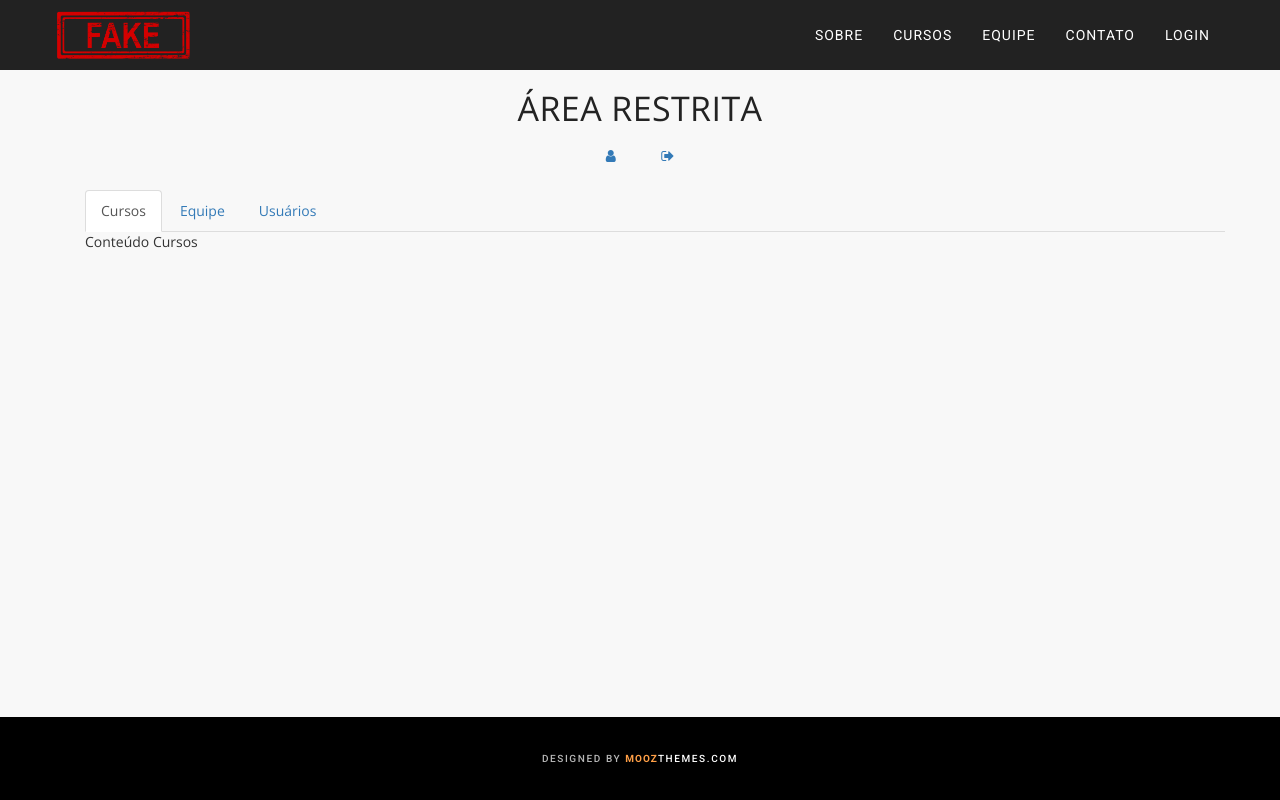
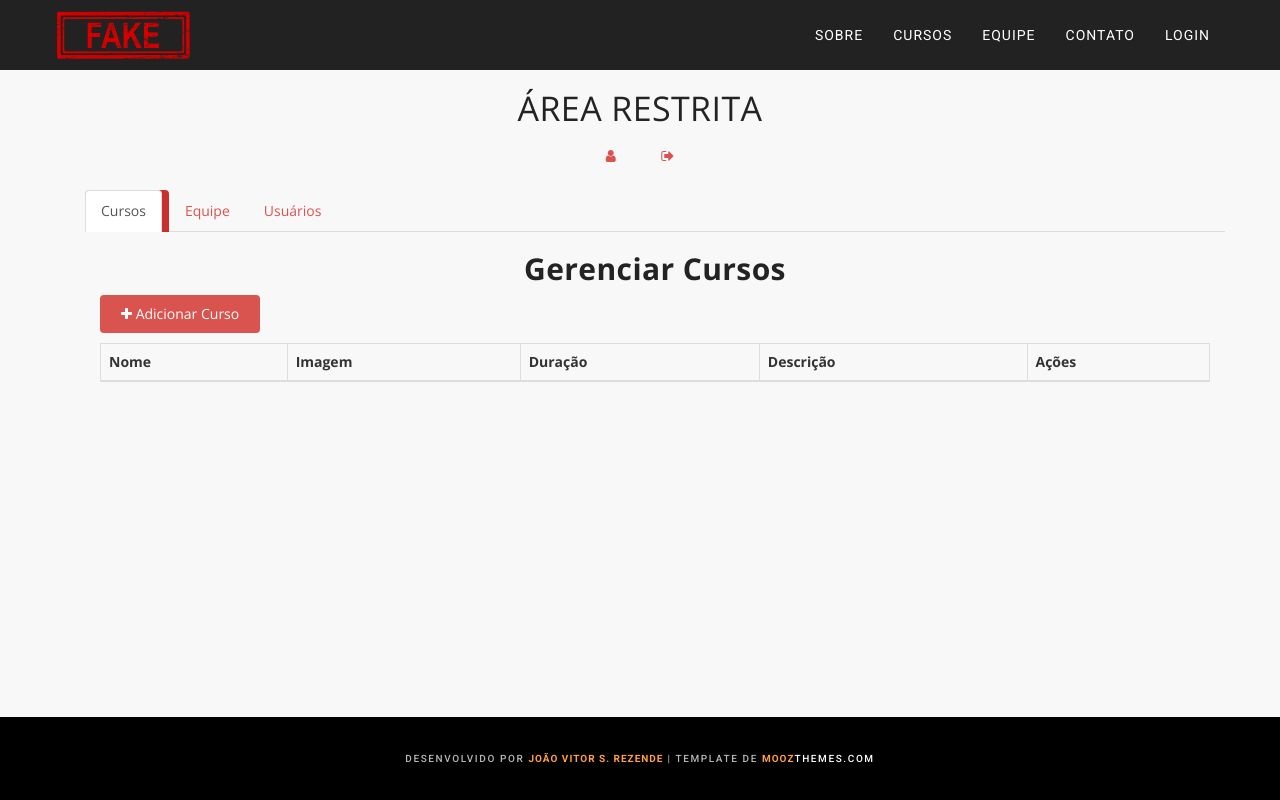
Before and after one commit to joao-rezende/fake_cursos, a CodeIgniter app: page /fake_cursos/restrict in a window 1280 px wide. Run offline with CodeIgniter, Linux system fonts and the light colour scheme; the visitor is signed in with stand-in values (Sample User, id 1); lists and menus that the app fills with data are empty; some libraries are stand-ins or nearby versions; some web fonts are replaced.

Commit message:
Estilazação e inserção de novos componentes na área restrita

```diff
--- a/application/controllers/Restrict.php
+++ b/application/controllers/Restrict.php
@@ -1,4 +1,5 @@
 <?php
+
 defined('BASEPATH') OR exit('No direct script access allowed');
 
 class Restrict extends CI_Controller {
@@ -8,10 +9,10 @@ class Restrict extends CI_Controller {
         $this->load->library("session");
     }
 
-	public function index()
-	{
-		if($this->session->userdata("user_id")) {
-			$this->template->show("restrict.php");
+    public function index() {
+        $data['title'] = "Área Restrita";
+        if ($this->session->userdata("user_id")) {
+            $this->template->show("restrict.php", $data);
         } else {
             $data = array(
                 'scripts' => array(
@@ -29,8 +30,8 @@ class Restrict extends CI_Controller {
     }
 
     public function ajax_login() {
-		if(! $this->input->is_ajax_request()) {
-			exit ("Nenhum acesso de script direto permitido");
+        if (!$this->input->is_ajax_request()) {
+            exit("Nenhum acesso de script direto permitido");
         }
 
         $json = array();
@@ -40,16 +41,16 @@ class Restrict extends CI_Controller {
         $username = $this->input->post("username");
         $password = $this->input->post("password");
 
-		if(empty($username)) {
+        if (empty($username)) {
             $json['status'] = 0;
             $json['error_list']['#username'] = "Usuário não pode ser vazio";
         } else {
             $this->load->model("users_model");
             $result = $this->users_model->get_user_data($username);
-			if($result) {
+            if ($result) {
                 $user_id = $result->user_id;
                 $password_hash = $result->password_hash;
-				if(password_verify($password, $password_hash)) {
+                if (password_verify($password, $password_hash)) {
                     $this->session->set_userdata("user_id", $user_id);
                 } else {
                     $json['status'] = 0;
@@ -58,7 +59,7 @@ class Restrict extends CI_Controller {
                 $json['status'] = 0;
             }
 
-			if($json['status'] === 0) {
+            if ($json['status'] === 0) {
                 $json['error_list']['#btn_login'] = "Usuário e/ou senha incorretos";
             }
         }
--- a/application/views/restrict.php
+++ b/application/views/restrict.php
@@ -19,20 +19,69 @@
 
         <div class="container">
             <ul class="nav nav-tabs">
-                <li class="active"><a href="#tab_courses" role="tab" data-toggle="tab">Cursos</a></li>
-                <li><a href="#tab_team" role="tab" data-toggle="tab">Equipe</a></li>
-                <li><a href="#tab_user" role="tab" data-toggle="tab">Usuários</a></li>
+                <li class="active"><a href="#tab_courses" class="tab-restrict" role="tab" data-toggle="tab">Cursos</a></li>
+                <li><a href="#tab_team" class="tab-restrict" role="tab" data-toggle="tab">Equipe</a></li>
+                <li><a href="#tab_user" class="tab-restrict" role="tab" data-toggle="tab">Usuários</a></li>
             </ul>
 
             <div class="tab-content">
                 <div id="tab_courses" class="tab-pane active">
-                    Conteúdo Cursos
+                    <div class="container-fluid">
+                        <h2 class="text-center"><strong>Gerenciar Cursos</strong></h2>
+                        <a id="btn_add_course" class="btn btn-danger"><i class="fa fa-plus"></i> Adicionar Curso</a>
+
+                        <table id="dt_courses" class="table table-striped table-bordered table-restrict">
+                            <thead>
+                                <tr class="tableheader">
+                                    <th>Nome</th>
+                                    <th>Imagem</th>
+                                    <th>Duração</th>
+                                    <th>Descrição</th>
+                                    <th>Ações</th>
+                                </tr>
+                            </thead>
+                            <tbody>
+                            </tbody>
+                        </table>
+                    </div>
                 </div>
                 <div id="tab_team" class="tab-pane">
-                    Conteúdo Equipe
+                    <div class="container-fluid">
+                        <h2 class="text-center"><strong>Gerenciar Equipe</strong></h2>
+                        <a id="btn_add_member" class="btn btn-danger"><i class="fa fa-plus"></i> Adicionar Membro</a>
+
+                        <table id="dt_team" class="table table-striped table-bordered table-restrict">
+                            <thead>
+                                <tr class="tableheader">
+                                    <th>Nome</th>
+                                    <th>Foto</th>
+                                    <th>Descrição</th>
+                                    <th>Ações</th>
+                                </tr>
+                            </thead>
+                            <tbody>
+                            </tbody>
+                        </table>
+                    </div>
                 </div>
                 <div id="tab_user" class="tab-pane">
-                    Conteúdo usuários
+                    <div class="container-fluid">
+                        <h2 class="text-center"><strong>Gerenciar Usuários</strong></h2>
+                        <a id="btn_add_user" class="btn btn-danger"><i class="fa fa-plus"></i> Adicionar Usuários</a>
+
+                        <table id="dt_users" class="table table-striped table-bordered table-restrict">
+                            <thead>
+                                <tr class="tableheader">
+                                    <th>Login</th>
+                                    <th>Nome</th>
+                                    <th>E-mail</th>
+                                    <th>Ações</th>
+                                </tr>
+                            </thead>
+                            <tbody>
+                            </tbody>
+                        </table>
+                    </div>
                 </div>
             </div>
         </div>
--- a/application/views/template/footer.php
+++ b/application/views/template/footer.php
@@ -1,6 +1,6 @@
 		<footer>
 			<div class="container text-center">
-				<p>Designed by <a href="http://moozthemes.com"><span>MOOZ</span>Themes.com</a></p>
+				<p>Desenvolvido por <a href="https://www.linkedin.com/in/jo%C3%A3o-vitor-soares-rezende-725688194/"><span>João Vitor S. Rezende</span></a> | Template de <a href="http://moozthemes.com"><span>MOOZ</span>Themes.com</a></p>
 			</div>
 		</footer>
 
--- a/application/views/template/header.php
+++ b/application/views/template/header.php
@@ -8,7 +8,7 @@
         <meta name="description" content="">
         <meta name="author" content="">
         <link rel="icon" href="favicon.ico">
-		<title>Lattes - Onepage Multipurpose Bootstrap HTML</title>
+        <title>Fake Cursos <?php echo isset($title) ? (" - " . $title) : ""; ?></title>
         <!-- Bootstrap core CSS -->
         <link href="<?php echo base_url(); ?>public/css/bootstrap.min.css" rel="stylesheet">
         <link rel="stylesheet" href="https://maxcdn.bootstrapcdn.com/font-awesome/4.4.0/css/font-awesome.min.css">
@@ -26,7 +26,7 @@
         <![endif]-->
 
         <?php
-		if(isset($styles)) {
+        if (isset($styles)) {
             foreach ($styles as $style_name) {
                 $href = base_url("public/css/{$style_name}");
                 ?>
--- a/public/css/style.css
+++ b/public/css/style.css
@@ -63,7 +63,7 @@ p {
 }
 
 a:hover, a:focus, a:active, a.active {
-    color: #fec503;
+    color: #a33;
 }
 a, a:hover, a:focus, a:active, a.active {
     outline: 0;
@@ -71,7 +71,7 @@ a, a:hover, a:focus, a:active, a.active {
 
 ::selection {
     text-shadow: none;
-    background: #fed136;
+    background: #c9302c;
 }
 
 @media (min-width: 768px) {
@@ -684,8 +684,8 @@ font-size: 11px;
 
 .btn:hover, .btn:focus, .btn:active, .btn.active, .open .dropdown-toggle.btn {
     color: #fff;
-    background-color: #fec503;
-    border-color: #f6bf01;
+    background-color: #c9302c;
+    border-color: #ac2925;
 }
 
 .btn {
@@ -772,7 +772,34 @@ and (max-width : 480px) {
     }
 }
 
-
 section.conteudo {
     height: calc(100vh - 83px);
 }
+
+.tab-restrict {
+    color: #d9534f;
+}
+
+.tab-restrict:hover {
+    color: #c33;
+}
+
+.nav-tabs li.active {
+    background-color: #c9302c;
+    padding-right: 5px;
+    border-radius: 5px 4px 0px;
+}
+
+.table-restrict {
+    margin-top: 10px;
+}
+
+.btn.btn-link {
+    color: #d9534f;
+}
+
+.btn.btn-link:hover {
+    color: #fff;
+    background-color: #c9302c;
+    border-color: #ac2925;
+}
```
Lines whose indentation alone changed are shown as unchanged.
